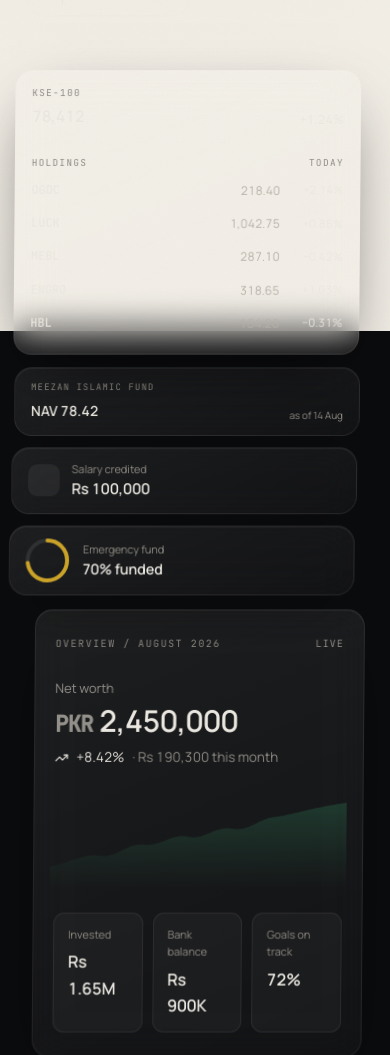
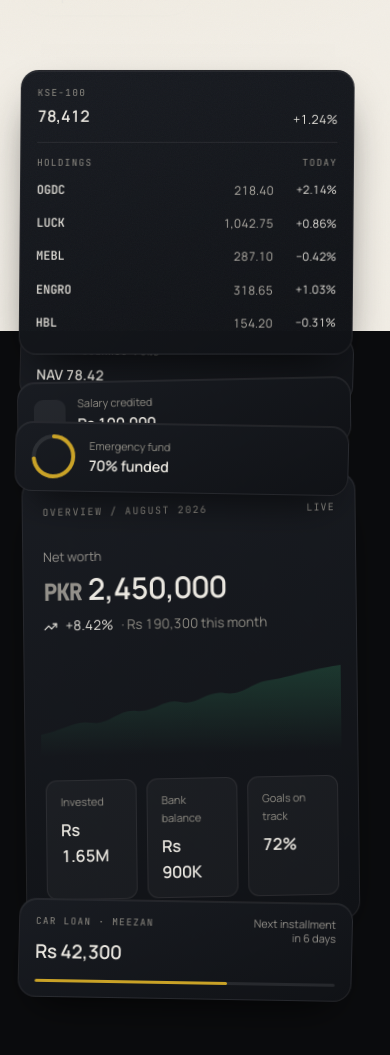
Before and after one commit to ch-harisimran/PakFinance, a Next.js app: page / in a window 390 px wide. Shown: the part 513-1568 px from the top of the page. Built offline with nearby package versions, Linux system fonts and the light colour scheme; no server answers.

Commit message:
minor ui changes

```diff
--- a/app/globals.css
+++ b/app/globals.css
@@ -403,3 +403,64 @@ html.lenis body {
     transform: none;
   }
 }
+
+/* ── Hero deck: a real stack on phones ───────────────────────────────────────
+ *
+ * Above `lg` the deck is a 3D arrangement — panels overlapping in perspective,
+ * which is the whole character of the thing. Below it the columns collapse and
+ * every panel went full width in a flat vertical list: six identical boxes in a
+ * column, which is what made the mobile hero read as a feed rather than a hero.
+ *
+ * This restores the overlap in two dimensions instead of three. The cards pull
+ * up into each other, tilt very slightly in alternating directions, and stack
+ * front-to-back in DOM order — so it reads as a deck of cards rather than a list
+ * of rows, without the perspective transform that needs width to work.
+ *
+ * The panels are made OPAQUE here, and that is required rather than cosmetic:
+ * `glass-panel` is a translucent gradient over an 18px backdrop blur, so once
+ * two of them overlap you read the lower card's text straight through the upper
+ * one. Transparency is only legible when nothing sits behind it.
+ *
+ * Scoped to `max-width: 1023.98px` (Tailwind's `lg` boundary) — the desktop
+ * composition is untouched.
+ */
+@media (max-width: 1023.98px) {
+  .hero-deck [data-deck-item] {
+    position: relative;
+    background: linear-gradient(158deg, #191c22, #101216);
+    backdrop-filter: none;
+    -webkit-backdrop-filter: none;
+    box-shadow:
+      var(--highlight-top),
+      0 20px 44px -20px rgba(0, 0, 0, 0.9);
+    /* Pull each card into the one above it. */
+    margin-top: -22px;
+  }
+
+  /* Alternating tilt, small enough to read as hand-stacked rather than askew. */
+  .hero-deck [data-deck-item]:nth-of-type(odd) {
+    transform: rotate(-1.15deg);
+  }
+  .hero-deck [data-deck-item]:nth-of-type(even) {
+    transform: rotate(0.95deg);
+  }
+
+  /* The first card in the deck has nothing to overlap, and the tilt would
+     otherwise clip against the headline above it. */
+  .hero-deck > * > * > :first-child [data-deck-item]:first-of-type {
+    margin-top: 0;
+    transform: none;
+  }
+
+  /* Rotation makes the corners sweep wider than the box, so keep them off the
+     screen edges. */
+  .hero-deck {
+    padding-inline: 6px;
+  }
+
+  @media (prefers-reduced-motion: reduce) {
+    .hero-deck [data-deck-item] {
+      transform: none;
+    }
+  }
+}
--- a/components/auth/AppLock.tsx
+++ b/components/auth/AppLock.tsx
@@ -240,22 +240,31 @@ export function AppLock({
 
   // Avoid a flash of the app before we know whether it should be locked.
   /**
-   * Only an account WITH a PIN waits.
+   * Nothing is ever withheld from the server render.
    *
-   * This used to be `if (!ready) return null` unconditionally, which withheld
-   * the entire dashboard until the client bundle had downloaded, parsed and
-   * hydrated. On a laptop that is imperceptible; on a phone it is seconds of
-   * blank screen with the server-rendered HTML sitting there unused.
+   * This was `return null` until the client had hydrated — first always, then
+   * only when a PIN existed. Both blocked the FIRST PAINT: the server had
+   * perfectly good HTML and the browser was told to render nothing until the
+   * bundle arrived, which on a phone is seconds of blank screen.
    *
-   * The server already knows whether a PIN exists. With none there is nothing
-   * to lock and nothing to flash, so the page paints immediately. With one, the
-   * original guard still holds and no content appears before the lock does.
+   * The page now streams immediately. When the account has a PIN and we have
+   * not yet confirmed the app is unlocked, an opaque cover is rendered in the
+   * SAME server pass — so the chrome paints, nothing readable leaks, and the
+   * cover lifts the moment hydration decides no lock is needed.
    */
-  if (!ready && pinSet) return null;
+  const covered = pinSet && !ready;
 
   return (
     <>
       {children}
+
+      {covered && (
+        <div
+          aria-hidden="true"
+          className="fixed inset-0 z-[9997]"
+          style={{ backgroundColor: "var(--color-ground-ink)" }}
+        />
+      )}
 
       {locked && (
         <div
--- a/components/mock/HeroDeck.tsx
+++ b/components/mock/HeroDeck.tsx
@@ -42,7 +42,7 @@ const PRESERVE = "[transform-style:preserve-3d]";
 
 export function HeroDeck() {
   return (
-    <div className="relative [perspective:1600px] max-lg:[perspective:none]">
+    <div className="hero-deck relative [perspective:1600px] max-lg:[perspective:none]">
       {/* One soft light source behind the whole cluster — binds the cards into
           a single lit object rather than several separately-lit tiles. */}
       <div
@@ -59,10 +59,10 @@ export function HeroDeck() {
         className={`relative ${PRESERVE}`}
         style={{ transform: "rotateY(-9deg) rotateX(3deg)" }}
       >
-        <div className={`flex items-start ${PRESERVE} max-lg:flex-col max-lg:gap-2.5`}>
+        <div className={`flex items-start ${PRESERVE} max-lg:flex-col max-lg:gap-0`}>
           {/* ── Left column: the market/activity stack, in front ── */}
           <div
-            className={`z-30 flex w-[40%] flex-col gap-3 ${PRESERVE} max-lg:w-full`}
+            className={`z-30 flex w-[40%] flex-col gap-3 ${PRESERVE} max-lg:w-full max-lg:gap-0`}
           >
             {/* PSX holdings — the credibility card. The KSE-100 index heads this
                 card rather than floating separately: the index belongs with the
@@ -205,7 +205,7 @@ export function HeroDeck() {
           {/* Inset from the left on mobile so it sits UNDER the market stack
               rather than beside it — the same front-to-back reading the -ml-6
               overlap gives on desktop, expressed vertically. */}
-          <div className={`z-20 -ml-6 flex-1 ${PRESERVE} max-lg:ml-4 max-lg:w-auto max-lg:self-stretch`}>
+          <div className={`z-20 -ml-6 flex-1 ${PRESERVE} max-lg:ml-0 max-lg:w-full`}>
             <div
               data-deck-item
               data-deck-main
@@ -304,7 +304,7 @@ export function HeroDeck() {
             <div
               data-deck-item
               data-z="40"
-              className="glass-panel relative z-40 -mt-3 ml-auto w-[72%] px-4 py-3.5 max-lg:mt-0 max-lg:mr-4 max-lg:w-auto"
+              className="glass-panel relative z-40 -mt-3 ml-auto w-[72%] px-4 py-3.5 max-lg:mt-0 max-lg:w-full"
             >
               <div className="flex items-start justify-between">
                 <div>
```
